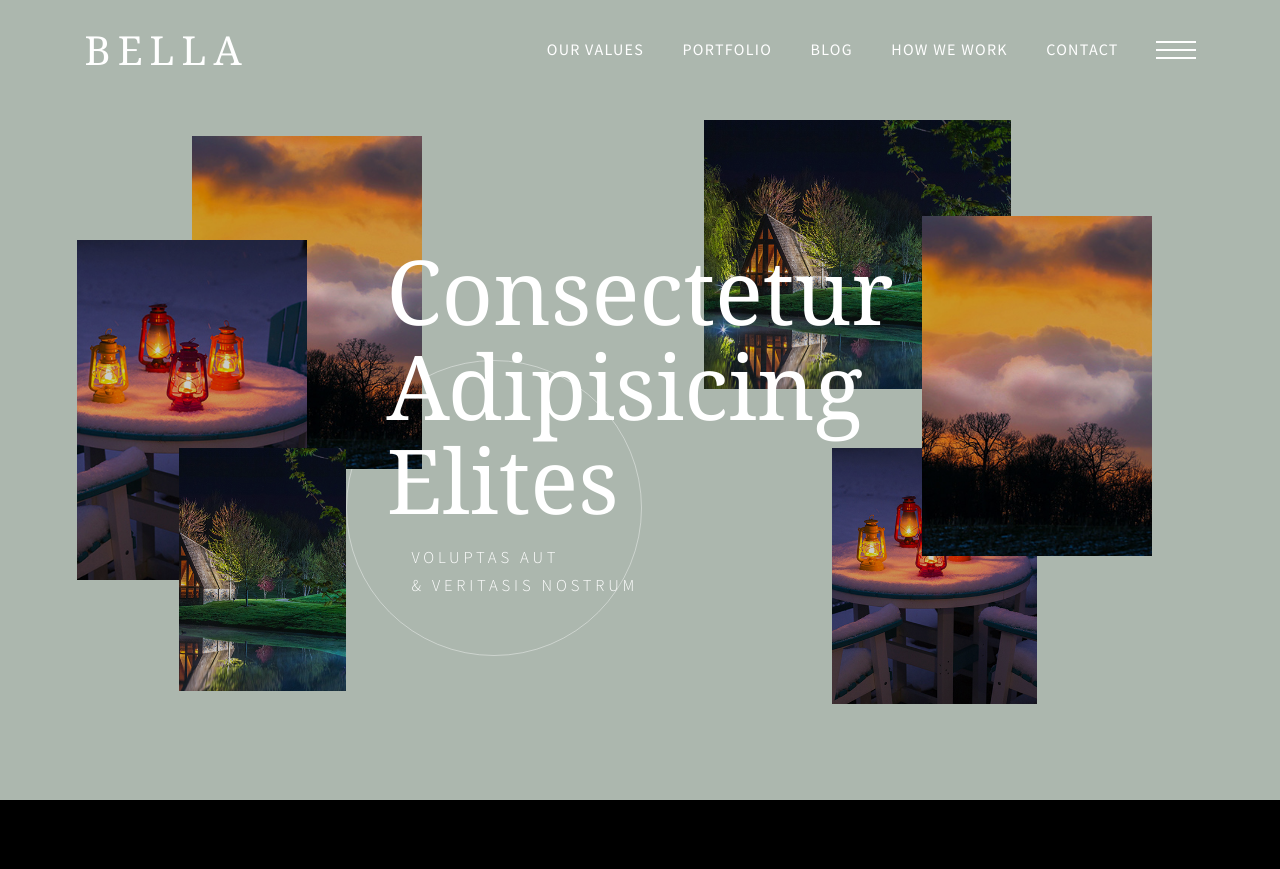
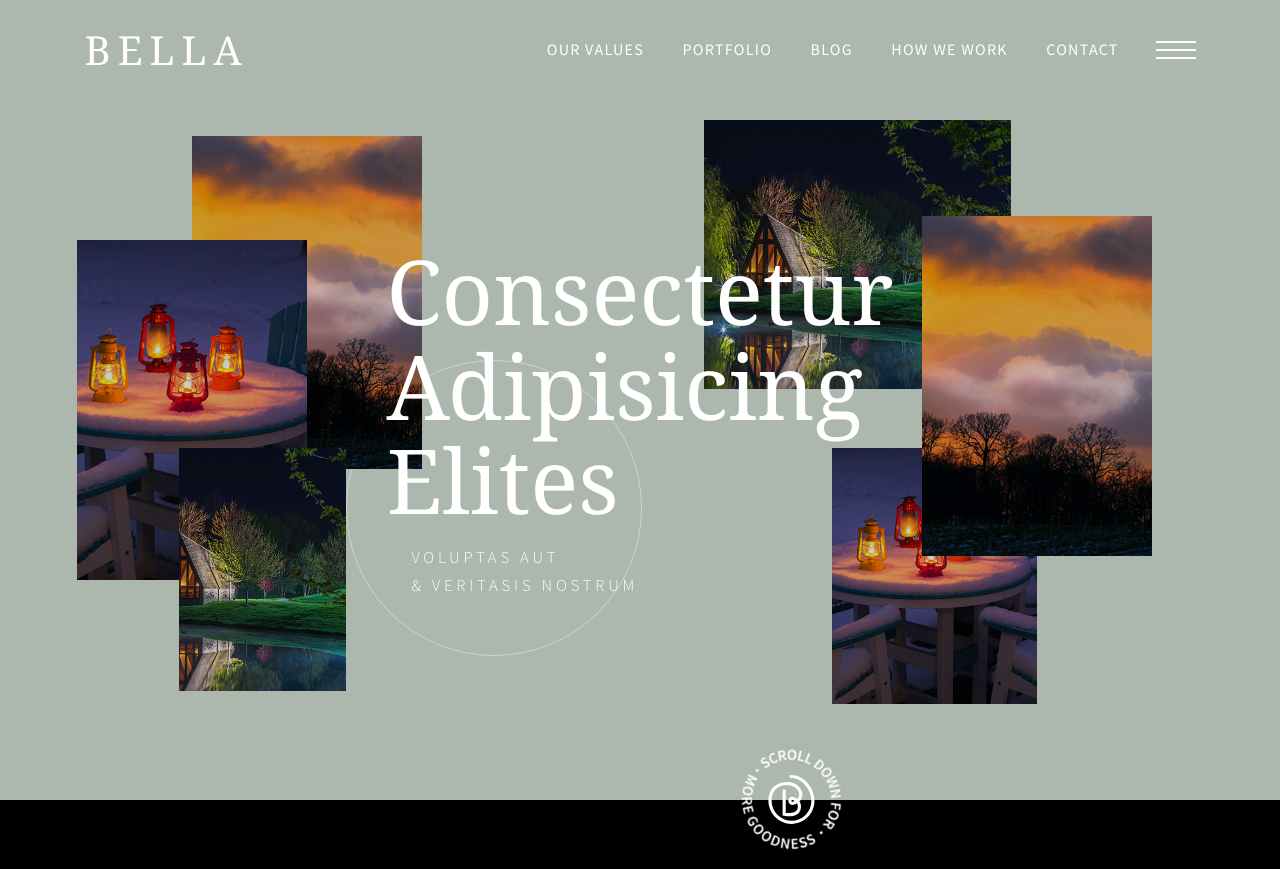
Before and after one commit to DmanCoder/bella, a React (Create React App) app: page / in a window 1280 px wide. Before the commit the page ends 800 px from the top, so only its background shows below. Built offline with nearby package versions, Linux system fonts and the light colour scheme.

Commit message:
Direct DOM manipulation

```diff
--- a/src/components/BackgroundFill/BackgroundFill.js
+++ b/src/components/BackgroundFill/BackgroundFill.js
@@ -6,7 +6,7 @@ import "./BackgroundFill.scss";
 const BackgroundFill = () => {
   return (
     <aside
-      class="fill-background"
+      className="fill-background"
       style={{ backgroundColor: "#acb7ae" }}
     ></aside>
   );
--- a/src/components/Hero/Hero.js
+++ b/src/components/Hero/Hero.js
@@ -46,9 +46,9 @@ const TopNavigation = () => {
         </div>
       </div>
 
-      {/* <div className="cta__circle">
-        <div className="cta__circle--logo"></div>
-      </div> */}
+      <div className="hero__circular">
+        <div className="hero__circular-logo"></div>
+      </div>
     </header>
   );
 };
--- a/src/components/Hero/Hero.scss
+++ b/src/components/Hero/Hero.scss
@@ -46,6 +46,28 @@
     left: 27vw;
     opacity: 0.4;
     pointer-events: none;
+  }
+
+  &__circular {
+    width: 7.7vw;
+    height: 7.7vw;
+    position: absolute;
+    top: auto;
+    bottom: -3.8vw;
+    left: 58%;
+    background: url("../../assets/img/img_logo.svg") no-repeat center;
+    background-size: 50% 50%;
+  }
+
+  &__circular-logo {
+    width: 7.7vw;
+    height: 7.7vw;
+    background: url("../../assets/img/img_scroll-badge.svg") no-repeat center;
+    background-size: 100% 100%;
+    animation: rotation 45s linear infinite;
+    position: absolute;
+    top: 0;
+    left: 0;
   }
 }
 
--- a/src/components/TopNavigation/TopNavigation.js
+++ b/src/components/TopNavigation/TopNavigation.js
@@ -1,10 +1,15 @@
 import React from "react";
 import { Link } from "react-router-dom";
+
+// Custom hooks
+import useAnimateAnchorLink from "./useAnimateAnchorLink";
 
 // Styles
 import "./TopNavigation.scss";
 
 const TopNavigation = () => {
+  const { anchorLinks, onMouseLeave } = useAnimateAnchorLink();
+
   return (
     <React.Fragment>
       {/* Logo */}
@@ -17,27 +22,52 @@ const TopNavigation = () => {
       <nav className="nav">
         <ul className="nav__list">
           <li className="nav__list-item">
-            <Link to="/about" className="nav__list-anchor">
+            <Link
+              ref={(el) => anchorLinks.current.push(el)}
+              onMouseLeave={onMouseLeave}
+              to="/about"
+              className="nav__list-anchor"
+            >
               Our Values
             </Link>
           </li>
           <li className="nav__list-item">
-            <Link to="/about" className="nav__list-anchor">
+            <Link
+              ref={(el) => anchorLinks.current.push(el)}
+              onMouseLeave={onMouseLeave}
+              to="/about"
+              className="nav__list-anchor"
+            >
               Portfolio
             </Link>
           </li>
           <li className="nav__list-item">
-            <Link to="/about" className="nav__list-anchor">
+            <Link
+              ref={(el) => anchorLinks.current.push(el)}
+              onMouseLeave={onMouseLeave}
+              to="/about"
+              className="nav__list-anchor"
+            >
               Blog
             </Link>
           </li>
           <li className="nav__list-item">
-            <Link to="/about" className="nav__list-anchor">
+            <Link
+              ref={(el) => anchorLinks.current.push(el)}
+              onMouseLeave={onMouseLeave}
+              to="/about"
+              className="nav__list-anchor"
+            >
               How We Work
             </Link>
           </li>
           <li className="nav__list-item">
-            <Link to="/about" className="nav__list-anchor">
+            <Link
+              ref={(el) => anchorLinks.current.push(el)}
+              onMouseLeave={onMouseLeave}
+              to="/about"
+              className="nav__list-anchor"
+            >
               Contact
             </Link>
           </li>
--- /dev/null
+++ b/src/components/TopNavigation/useAnimateAnchorLink.js
@@ -0,0 +1,23 @@
+import React from "react";
+
+const useAnimateAnchorLink = () => {
+  const anchorLinks = React.useRef([]);
+
+  React.useEffect(() => {
+    console.log(anchorLinks.current);
+  }, []);
+
+  const onMouseLeave = (event) => {
+    event.target.classList.add("animate-out");
+    setTimeout(() => {
+      event.target.classList.remove("animate-out");
+    }, 300);
+  };
+
+  return {
+    anchorLinks,
+    onMouseLeave,
+  };
+};
+
+export default useAnimateAnchorLink;
```
